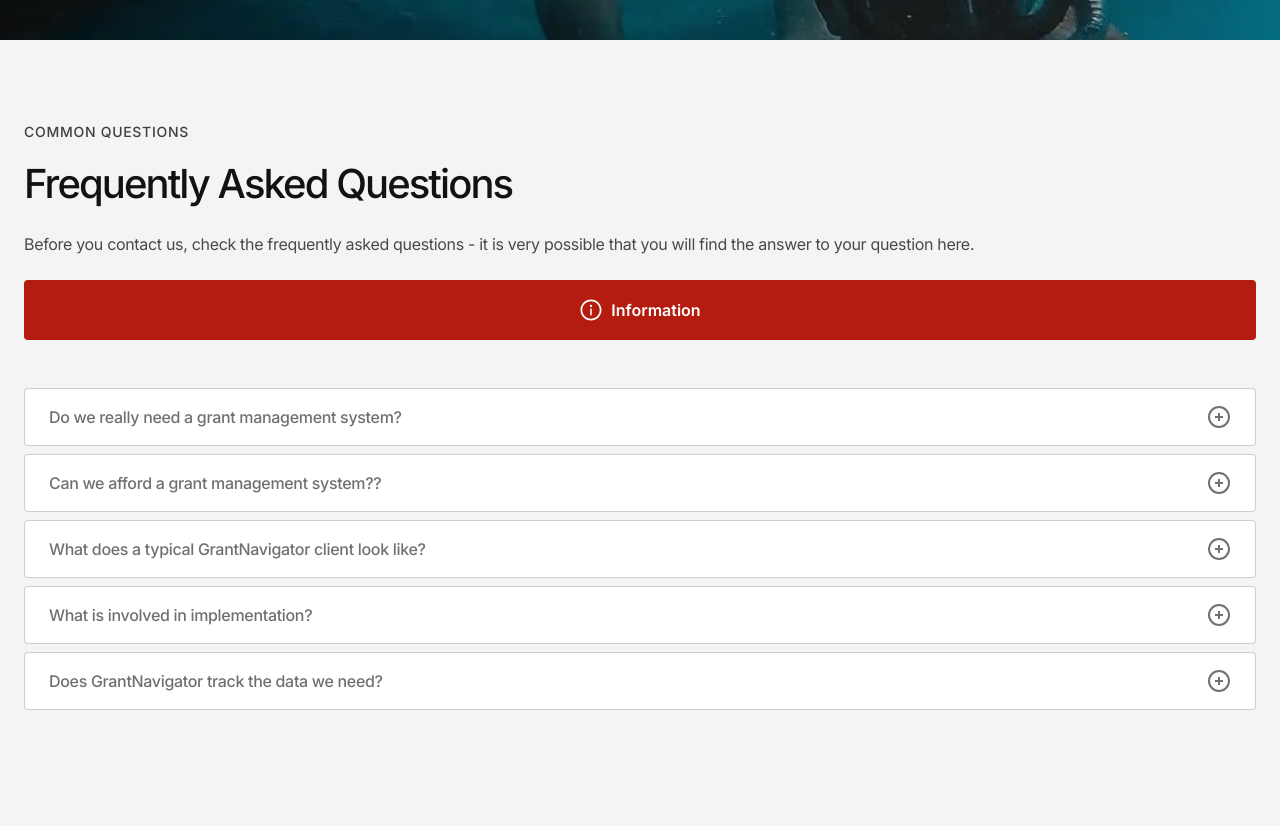
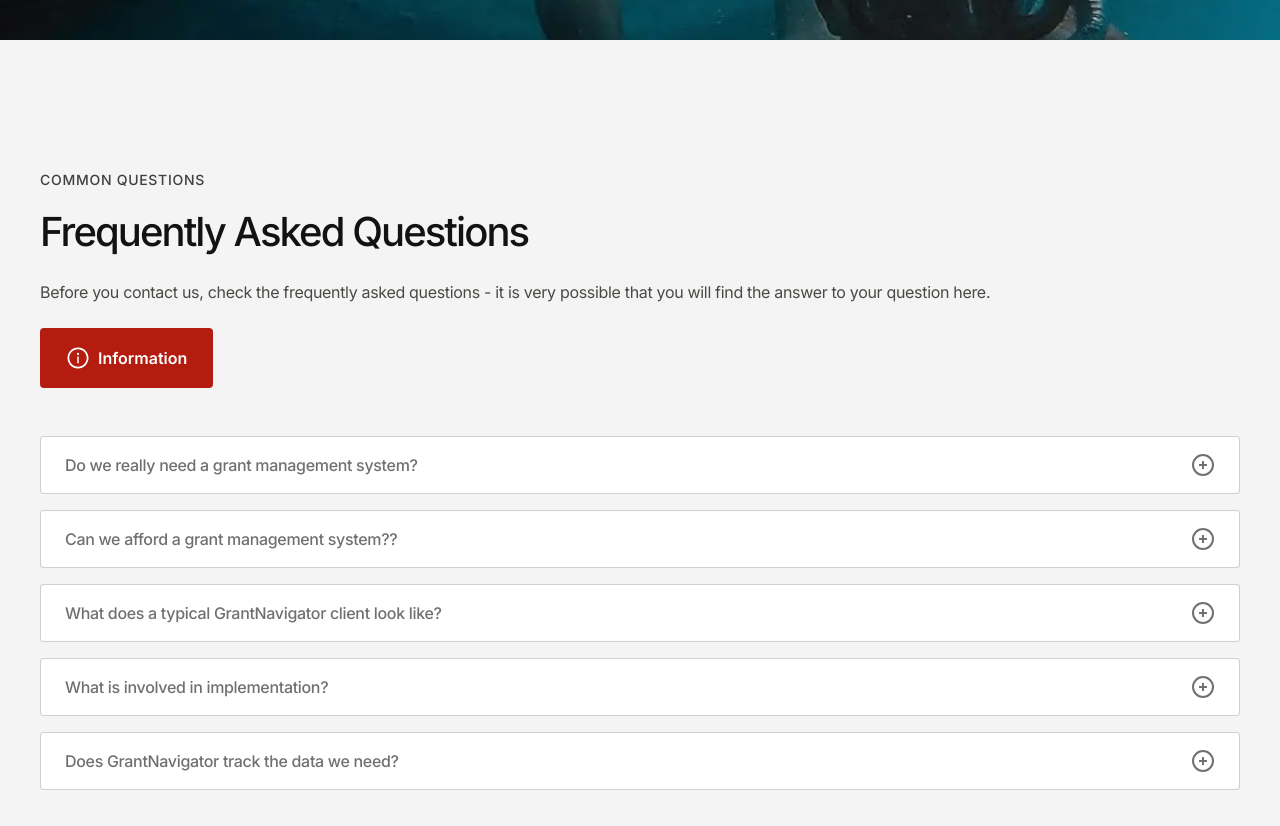
Before and after one commit to mentixowy/Styling-Katas, a React (Create React App) app: page / in a window 1280 px wide. Shown: the part 4280-5106 px from the top of the page. Built offline with nearby package versions, Linux system fonts and the light colour scheme.

Commit message:
Correct RWD styles

```diff
--- a/src/stylesheets/sections/faq.scss
+++ b/src/stylesheets/sections/faq.scss
@@ -35,4 +35,30 @@
     flex-direction: column;
     gap: $m-xs;
   }
+
+  @include respond-to("medium") {
+    &__text-content {
+      margin: $m-xl $m-slg $m-xl;
+    }
+    &__buttons {
+      display: block;
+    }
+    &__accordions-wrapper {
+      margin: $m-xl $m-slg $m-xl;
+      gap: $m-sm;
+    }
+  }
+
+  @include respond-to("large") {
+    padding: $m-xxl 340px $m-xxl;
+    display: flex;
+    justify-content: center;
+    gap: $m-xxl;
+
+    &__text-content,
+    &__accordions-wrapper {
+      flex: 1;
+      margin: 0;
+    }
+  }
 }
--- a/src/stylesheets/sections/info.scss
+++ b/src/stylesheets/sections/info.scss
@@ -42,10 +42,14 @@
     }
   }
   @include respond-to("large") {
+    &__text-content {
+      margin: $m-xl 0 $m-xl;
+    }
     padding: $m-xxl 340px $m-xxxl;
     text-align: center;
     &__article-wrapper {
       flex-wrap: nowrap;
+      padding: 0;
     }
   }
 }
```
